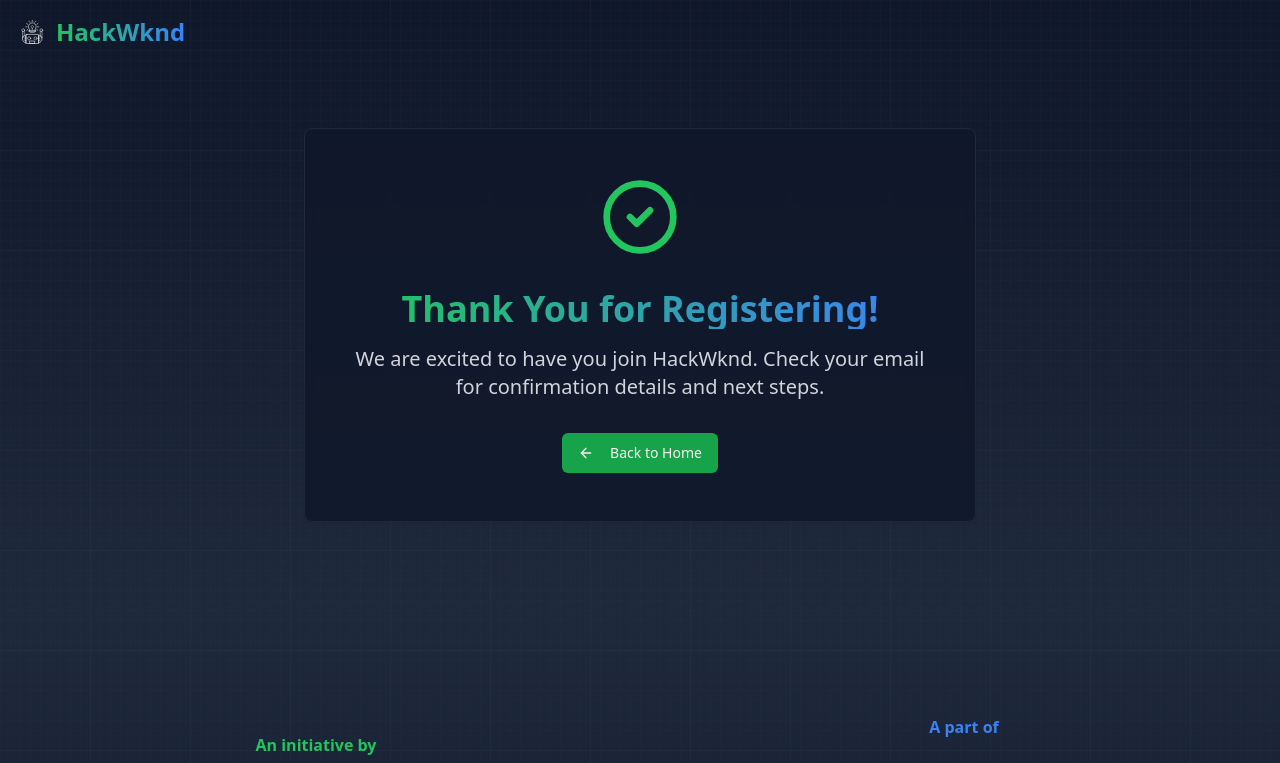
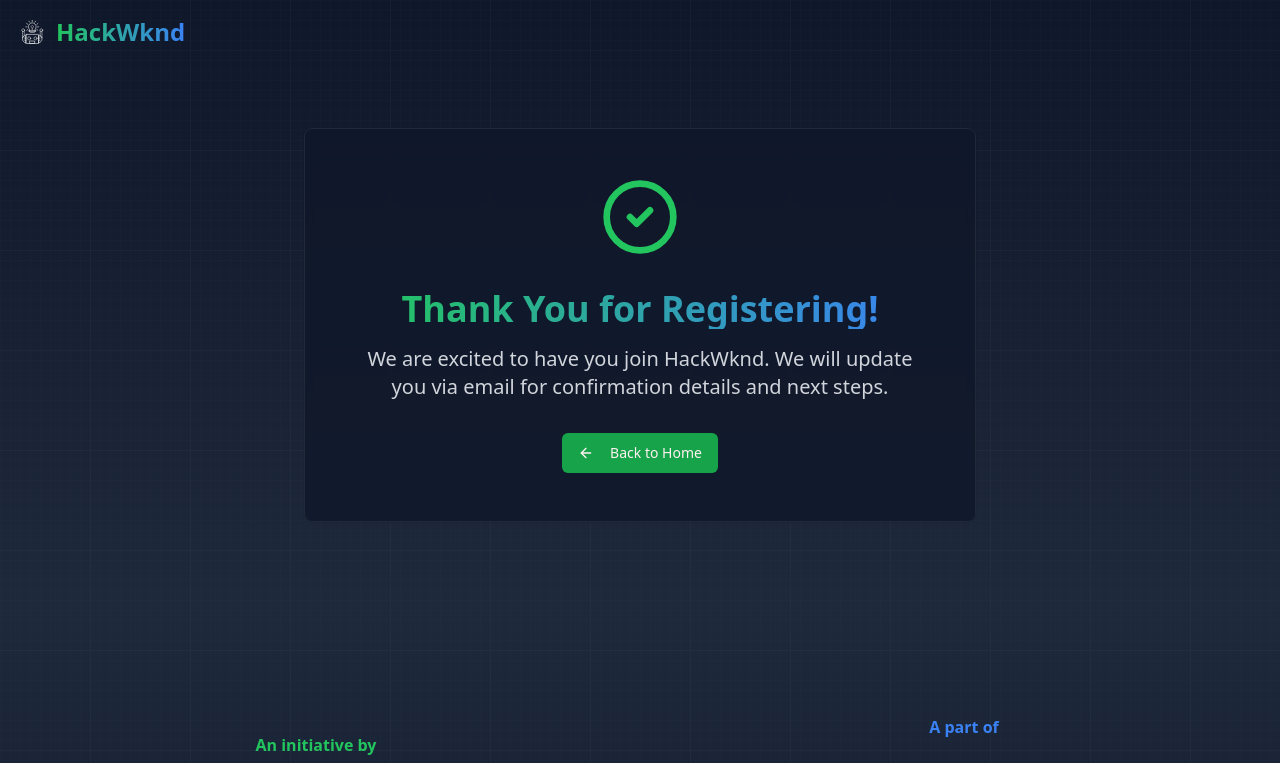
Before and after one commit to Borneo-Digital/hackwknd, a Next.js app in the folder frontend/: page /thank-you in a window 1280 px wide. Shown: the top 763 px of the page. Built offline with nearby package versions, Linux system fonts and the light colour scheme.

Commit message:
fix: update confirmation message on Thank You page and correct registration link on Hackathon page

```diff
--- a/frontend/src/app/thank-you/page.tsx
+++ b/frontend/src/app/thank-you/page.tsx
@@ -23,7 +23,7 @@
               Thank You for Registering!
             </h1>
             <p className="text-xl text-gray-300 mb-8">
-              We are excited to have you join HackWknd. Check your email for confirmation details and next steps.
+              We are excited to have you join HackWknd. We will update you via email for confirmation details and next steps.
             </p>
             <Link href="/">
               <Button className="hack-button group">
--- a/frontend/src/components/hackathon-page.tsx
+++ b/frontend/src/components/hackathon-page.tsx
@@ -401,7 +401,7 @@
                 <Link href="/thank-you">
                 <Button
   className="bg-hack-primary text-white px-6 py-3 rounded-lg hover:bg-hack-primary/80 transition-all duration-300"
-  onClick={() => window.open('https://forms.clickup.com/25542747/f/rbg2v-19256/HQQTCD0LFSC54LELAZ', '_blank')}
+  onClick={() => window.open('https://forms.clickup.com/25542747/f/rbg2v-19276/5BYKLI5BX1MLMA0UHU', '_blank')}
 >
   Register Now
 </Button>
```
